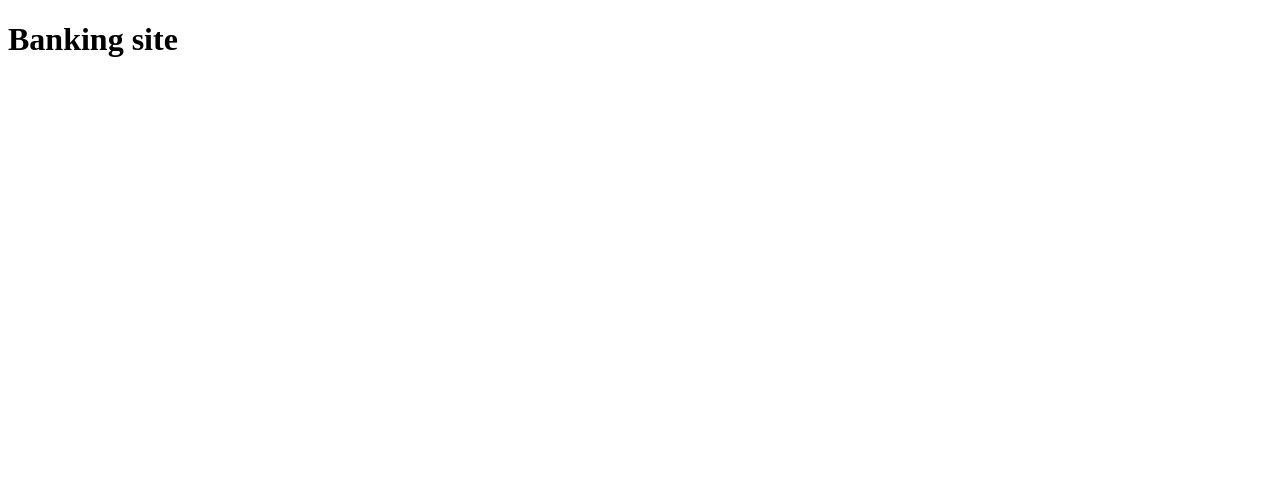
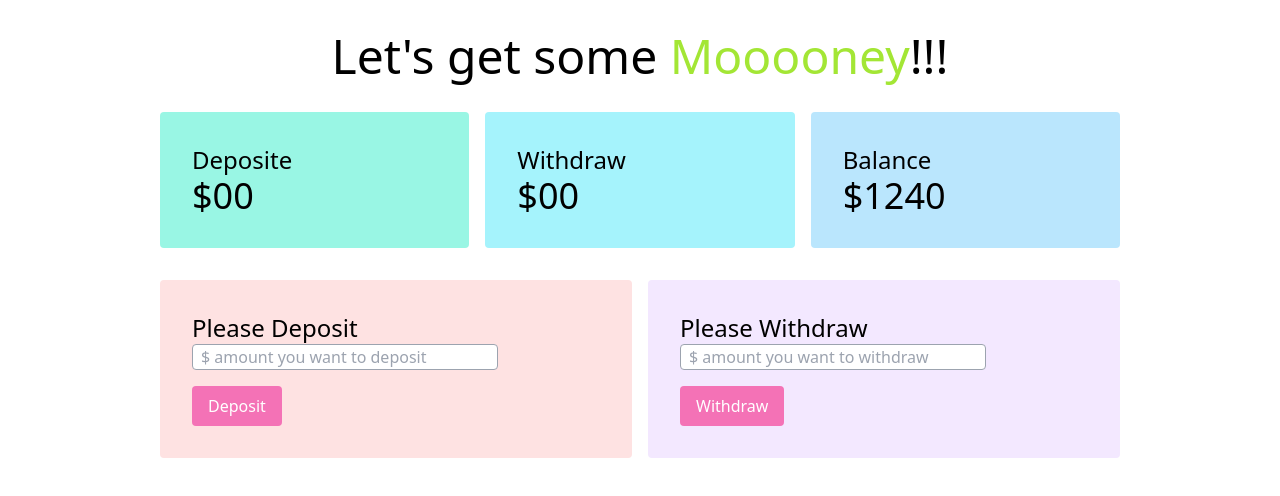
Before and after one commit to NU-Faysol/personal-bank, a plain HTML site: page banking.html in a window 1280 px wide. Drawn offline with nearby package versions, Linux system fonts and the light colour scheme.

Commit message:
initially deposite section is done

```diff
--- a/banking.html
+++ b/banking.html
@@ -5,8 +5,82 @@
     <meta http-equiv="X-UA-Compatible" content="IE=edge">
     <meta name="viewport" content="width=device-width, initial-scale=1.0">
     <title>Banking site</title>
+    <script src="https://cdn.tailwindcss.com"></script>
 </head>
 <body>
-    <h1>Banking site</h1>
+    <header>
+
+        <h1 class="text-5xl text-center mt-8">Let's get some <span class="text-lime-400 font-medium">Mooooney</span>!!! </h1>
+
+    </header>
+
+    <main class="w-3/4 mx-auto">
+                <!-- Balance and Transaction -->
+        <section class="mt-8">
+            <div class="grid grid-cols-3 gap-4">
+
+                <div class="bg-teal-200 p-8 rounded">
+
+                    <h3 class="text-2xl">Deposite</h3>
+                    <h4 class="text-4xl">$<span id="deposit-total">00</span></h4>
+
+                </div>
+
+                <div class="bg-cyan-200 p-8 rounded">
+
+                    <h3 class="text-2xl">Withdraw</h3>
+                    <h4 class="text-4xl">$<span>00</span></h4>
+
+                </div>
+
+                <div class="bg-sky-200 p-8 rounded">
+
+                    <h3 class="text-2xl">Balance</h3>
+                    <h4 class="text-4xl">$<span>1240</span></h4>
+
+                </div>
+
+            </div>
+        </section>
+
+                        <!-- Deposit and Withdraw -->
+        <section class="mt-8">
+
+             <div class="grid grid-cols-2 gap-4">
+
+                <div class="bg-red-100 p-8 rounded">
+
+                    <h3 class="text-2xl">Please Deposit</h3>
+
+                    <div>
+
+                        <input id="deposit-input" class="border border-gray-400 rounded block w-3/4 mb-4 px-2" type="text" name="" placeholder="$ amount you want to deposit">
+
+                        <button id="deposit-button" class="bg-pink-400 font-medium px-4 py-2 rounded text-white">Deposit</button>
+
+                    </div>
+
+                </div>
+                <div class="bg-purple-100 p-8 rounded">
+
+                    <h3 class="text-2xl">Please Withdraw</h3>
+
+                    <div>
+
+                        <input id="withdraw-input" class="border border-gray-400 rounded block w-3/4 mb-4 px-2" type="text" name="" placeholder="$ amount you want to withdraw">
+
+                        <button id="withdraw-button" class="bg-pink-400 font-medium px-4 py-2 rounded text-white">Withdraw</button>
+
+                    </div>
+
+                </div>
+
+             </div>
+
+        </section>
+    </main>
+
+
+    <script src="./js/banking.js"></script>
 </body>
 </html>
--- /dev/null
+++ b/js/banking.js
@@ -0,0 +1,24 @@
+            //handle deposite button event
+document.getElementById('deposit-button').addEventListener('click', function(){
+
+                // get the amount deposited
+        const depositInput = document.getElementById('deposit-input');
+
+        const newDepositAmountText = depositInput.value;
+        const newDepositAmount = parseFloat(newDepositAmountText);
+
+
+            //now adding deposit amout to the current deposite
+        const depositTotal = document.getElementById('deposit-total');
+
+        const previousDepositText = depositTotal.innerText;
+        const previousDepositAmount = parseFloat(previousDepositText);
+
+        const newDepositTotal = previousDepositAmount + newDepositAmount;
+
+        depositTotal.innerText = newDepositTotal;
+
+
+            //clear the deposite input field
+        depositInput.value = '';
+})
--- a/js/bank.js
+++ b/js/login.js
@@ -10,6 +10,7 @@ document.getElementById('login-submit').addEventListener('click', function(){
     const userPassword = passwordField.value;
 // console.log(userPassword)
 
+                //check email & password
     if(userEmail == 'sontan@baap.com' && userPassword == 'secret'){
         window.location.href = "banking.html";
     }
```
Also changed, not shown: index.html (+1 -1 lines).
